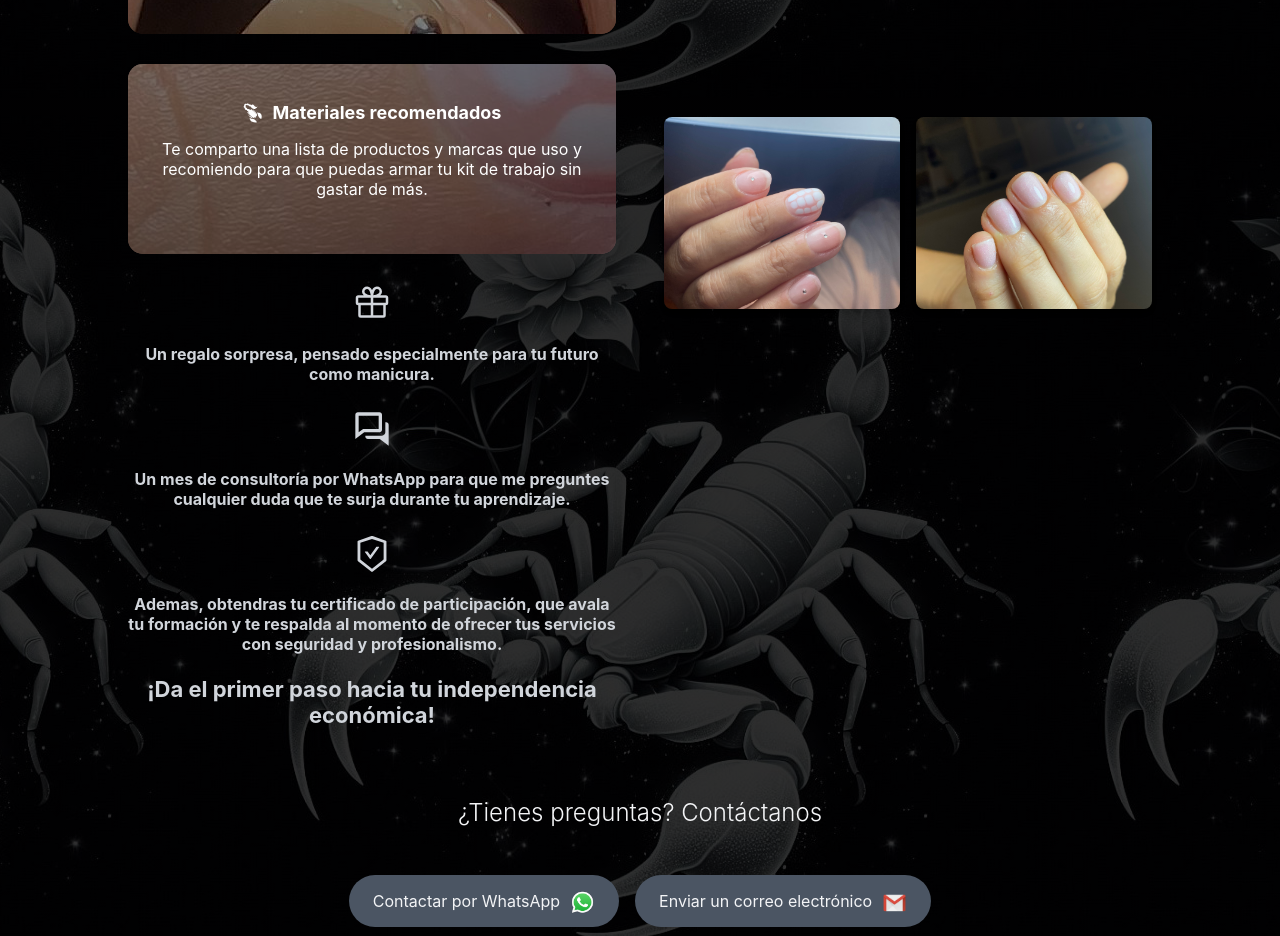
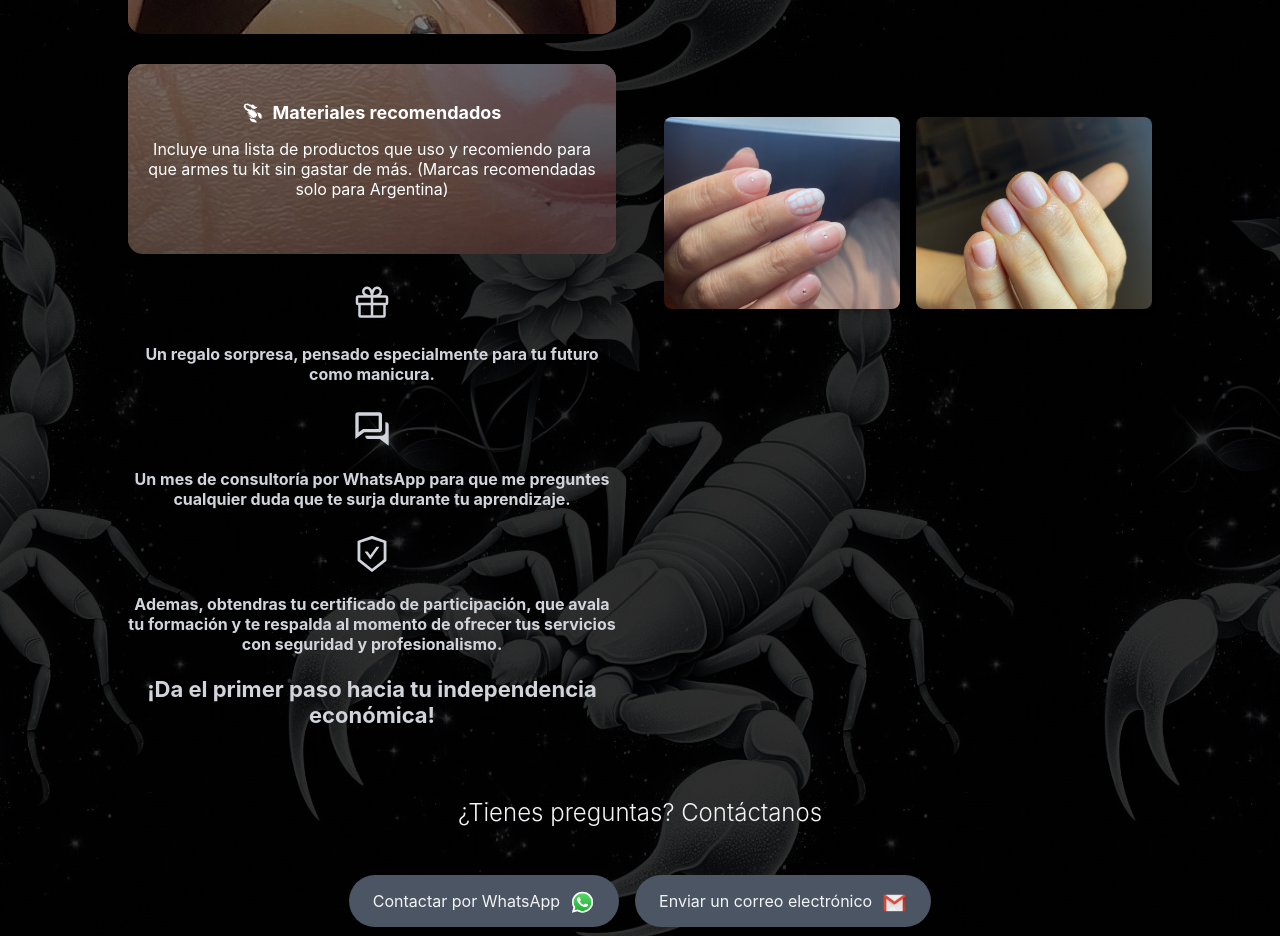
Before and after one commit to tobitortosa/scorpianails, a React (Vite) app: page / in a window 1280 px wide. Shown: the part 2060-2996 px from the top of the page. Built offline with nearby package versions, Linux system fonts and the light colour scheme.

Commit message:
cambio tarjeta

```diff
--- a/src/components/ProductInfo/ProductInfo.jsx
+++ b/src/components/ProductInfo/ProductInfo.jsx
@@ -67,7 +67,7 @@ function ProductInfo() {
             />
             <InfoCard
               title="Materiales recomendados"
-              description="Te comparto una lista de productos y marcas que uso y recomiendo para que puedas armar tu kit de trabajo sin gastar de más."
+              description="Incluye una lista de productos que uso y recomiendo para que armes tu kit sin gastar de más. (Marcas recomendadas solo para Argentina)"
               img="7.jpg"
             />
           </ul>
```
